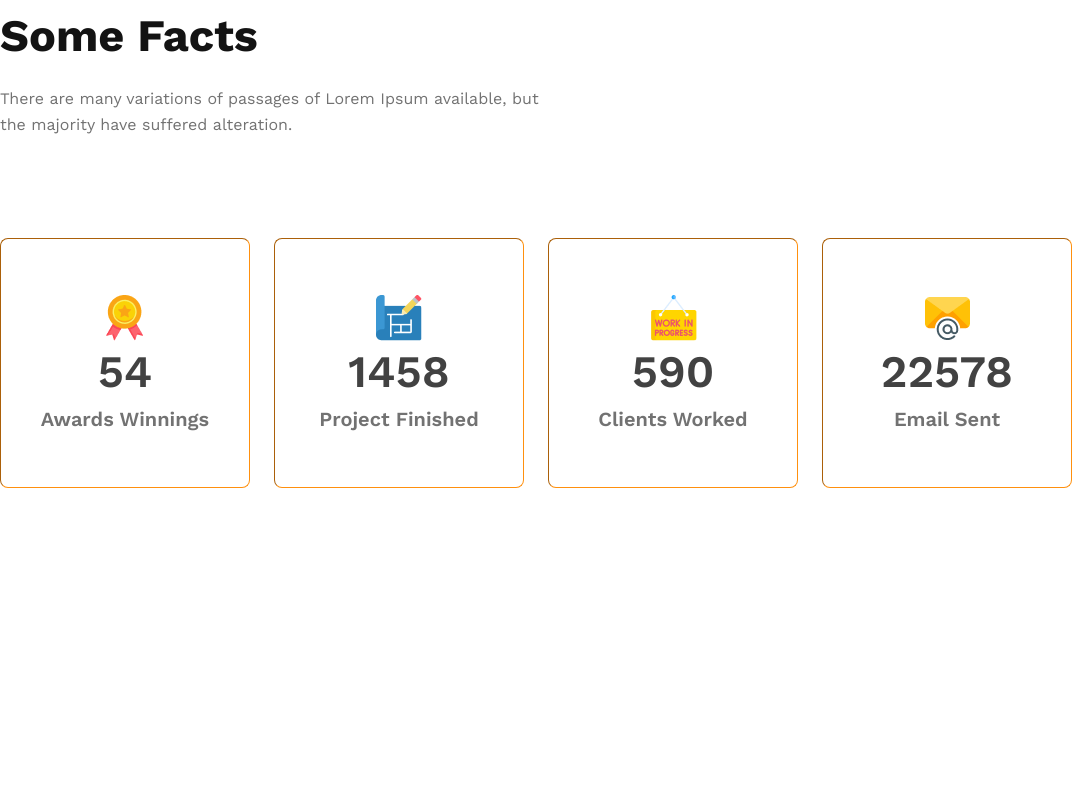
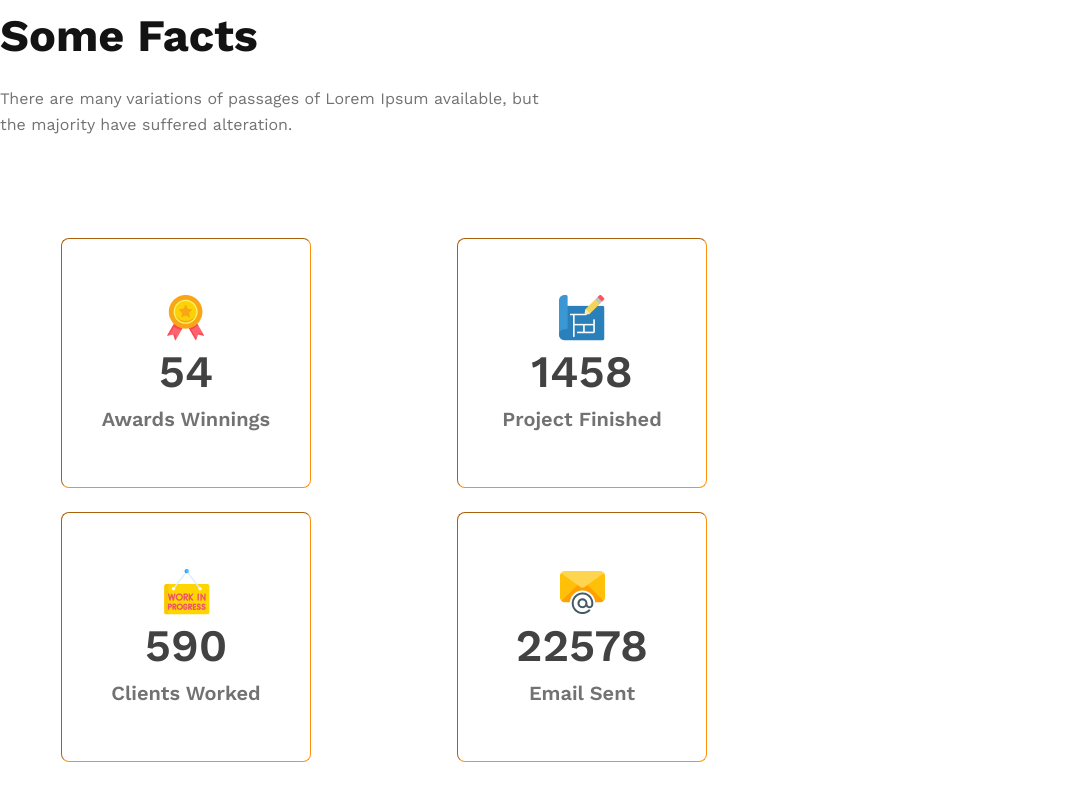
Before and after one commit to mhasantushar/w3cw-phero-lp-g3architects-b12m09, a plain HTML site: page index.html in a window 768 px wide. Shown: the part 2298-3098 px from the top of the page, 1072 px wide, since content can reach past the window. Before the commit the page ends 2966 px from the top, so only its background shows below. Drawn offline with nearby package versions, Linux system fonts and the light colour scheme.

Commit message:
some facts section responsive

```diff
--- a/styles/main.css
+++ b/styles/main.css
@@ -234,4 +234,8 @@ nav a {
     .team-contents {
         text-align: center;
     }
+
+    .factbox-wrapper {
+        flex-wrap: wrap;
+    }
 }
```
